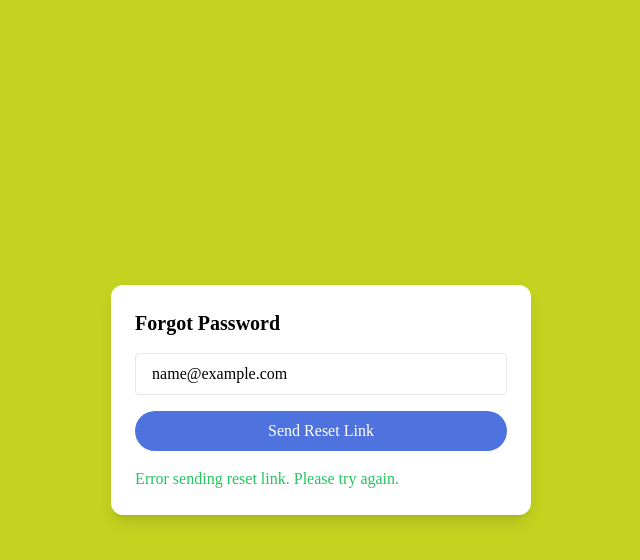
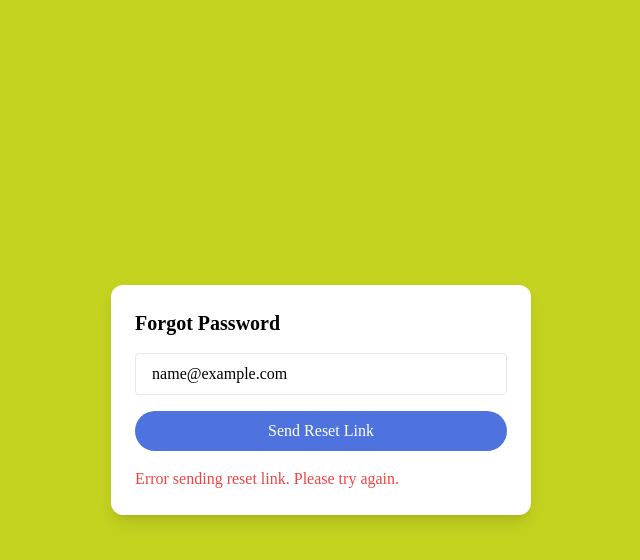
Before and after one commit to faeznz/tbn_revamp_frontend, a React (Create React App) app: page /forgot-password in a window 1280 px wide. Both pictures are taken after typing "name@example.com" into the empty fields and a click on the button "Send Reset Link". Shown: the top 560 px of the page, without its empty margins (319-959 px from the left). Built offline with nearby package versions, Linux system fonts and the light colour scheme; no server answers.

Commit message:
Update forgot_password.js

```diff
--- a/src/components/forgot_password.js
+++ b/src/components/forgot_password.js
@@ -4,14 +4,17 @@ import axios from 'axios';
 function ForgotPassword() {
   const [email, setEmail] = useState('');
   const [message, setMessage] = useState('');
+  const [isError, setIsError] = useState(false);
 
   const handleSubmit = async (e) => {
     e.preventDefault();
     try {
       const response = await axios.post('http://your-backend-api/forgot-password', { email });
       setMessage(response.data.message);
+      setIsError(false);
     } catch (error) {
       setMessage('Error sending reset link. Please try again.');
+      setIsError(true);
     }
   };
 
@@ -23,7 +26,7 @@ function ForgotPassword() {
         <button type="submit" className="w-full px-4 py-2 text-white bg-[#4E73DF] rounded-full">
           Send Reset Link
         </button>
-        {message && <p className="mt-4 text-green-500">{message}</p>}
+        {message && <p className={`mt-4 ${isError ? 'text-red-500' : 'text-green-500'}`}>{message}</p>}
       </form>
     </div>
   );
```
